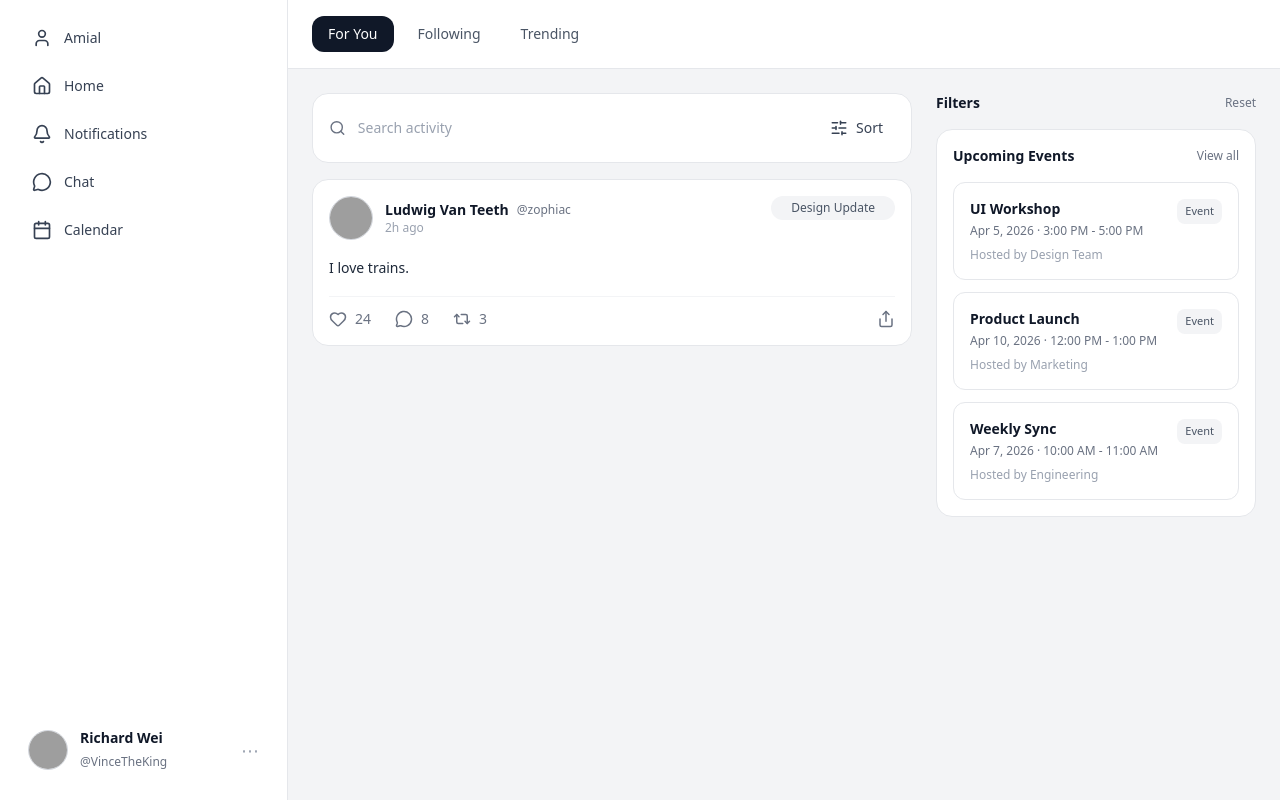
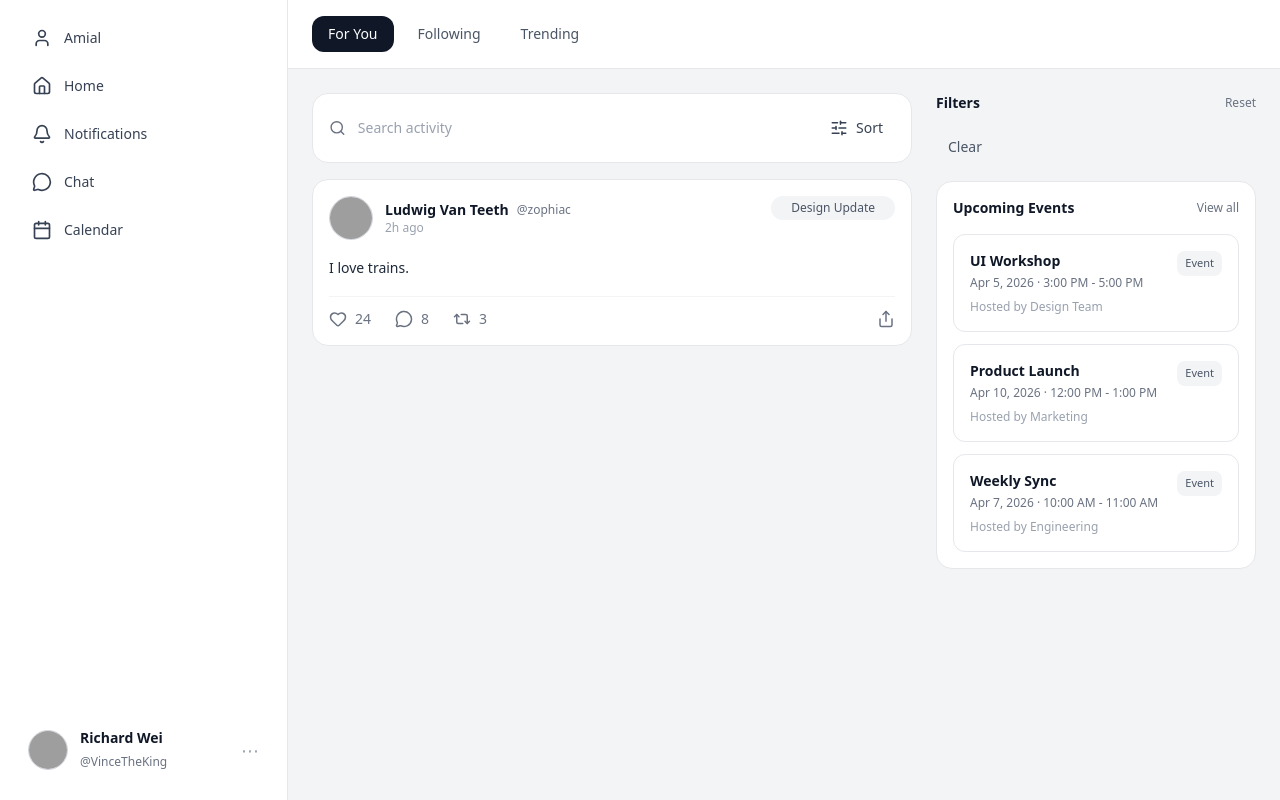
Before and after one commit to Amial-net/Amial, a React (Vite) app in the folder client/: page /activities in a window 1280 px wide. Built offline with nearby package versions, Linux system fonts and the light colour scheme; grey boxes are pictures that could not be loaded.

Commit message:
Clear Filters Button

```diff
--- a/client/src/Pages/ActivitiesPage.tsx
+++ b/client/src/Pages/ActivitiesPage.tsx
@@ -281,7 +281,11 @@ function FilterPanelActions() {
 }
 
 function ClearFiltersButton() {
-  return null;
+  return (
+    <button className="flex-1 px-3 py-2 rounded-xl text-sm font-medium text-gray-600 hover:bg-gray-100 hover:text-black transition-colors">
+      Clear
+    </button>
+  );
 }
 
 function ApplyFiltersButton() {
```
